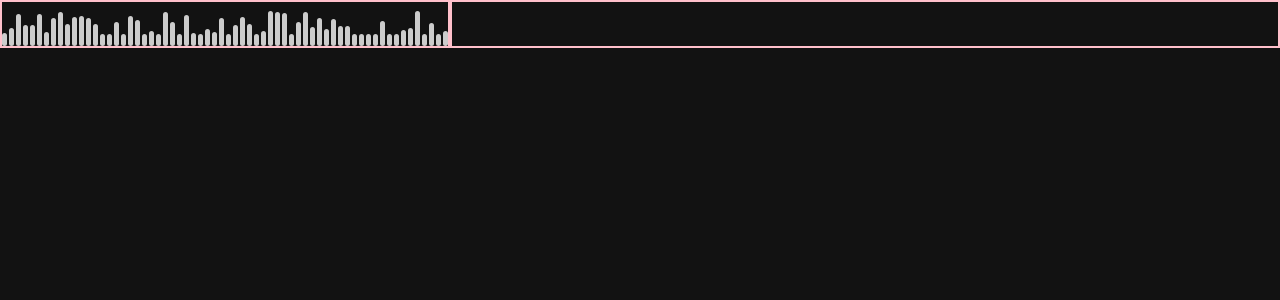
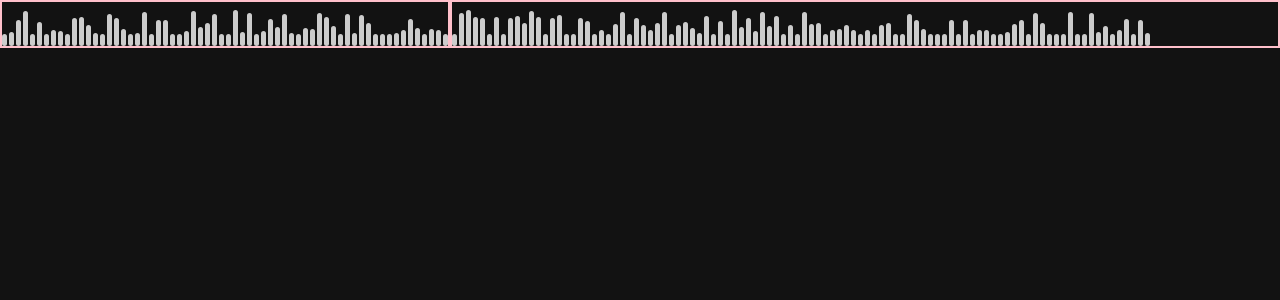
Before and after one commit to TinGoll/diagram, a React (Vite) app: page / in a window 1280 px wide. Shown: the top 300 px of the page. Built offline with nearby package versions, Linux system fonts and the light colour scheme.

Commit message:
click while dragging is disabled

```diff
--- a/src/App.tsx
+++ b/src/App.tsx
@@ -32,14 +32,14 @@ export const App = () => {
           />
         </div>
         <div className="block">
-          {/* <TimelineChart
-            bars={Array.from({ length: 300000 }, (_, i) => ({
+          <TimelineChart
+            bars={Array.from({ length: 100 }, (_, i) => ({
               id: `bar-${i}`,
               value: Math.random() * 100,
               color: i > 120 ? "#f66" : "#ccc",
             }))}
             onBarClick={(id) => console.log("Clicked:", id)}
-          /> */}
+          />
         </div>
       </Grid>
     </StyledApp>
--- a/src/TimelineChart.tsx
+++ b/src/TimelineChart.tsx
@@ -24,6 +24,7 @@ type Props<T = unknown> = {
   minBarHeight?: number;
   overscan?: number;
   selectedColor?: string;
+  dragThreshold?: number;
   onBarClick?: (id: string, bar: BarData<T>) => void;
   getBarHighlightColor?: (bar: BarData) => string;
 };
@@ -63,6 +64,7 @@ const Bar = styled.div<{
   color: string;
   barWidth: number;
   hitboxWidth: number;
+  isContainerActuallyDragging: boolean;
 }>`
   position: absolute;
   bottom: 0;
@@ -71,7 +73,7 @@ const Bar = styled.div<{
   height: ${({ height }) => height}px;
   background-color: ${({ color }) => color};
   border-radius: ${({ barWidth, height }) => Math.min(barWidth, height) / 2}px;
-  cursor: pointer;
+  cursor: ${({ isContainerActuallyDragging }) => (isContainerActuallyDragging ? "grabbing" : "pointer")};
 
   &:hover {
     opacity: 0.8;
@@ -96,6 +98,7 @@ export const TimelineChart: FC<Props> = ({
   minBarHeight = 12,
   overscan = 10,
   selectedColor = "#0BA5BE",
+  dragThreshold = 5,
   onBarClick,
   getBarHighlightColor,
 }) => {
@@ -108,6 +111,7 @@ export const TimelineChart: FC<Props> = ({
   const [scrollLeft, setScrollLeft] = useState(0);
   const [containerWidth, setContainerWidth] = useState(0);
   const [isScrollable, setIsScrollable] = useState(false);
+  const [isActuallyDragging, setIsActuallyDragging] = useState(false);
 
   const maxValue = useMemo(() => {
     if (bars.length === 0) return 1;
@@ -119,8 +123,12 @@ export const TimelineChart: FC<Props> = ({
   const totalWidth = bars.length * barStep;
 
   const isDraggingRef = useRef(false);
+  const didMoveSignificantlyRef = useRef(false);
+  const dragStartCoordsRef = useRef({ x: 0, y: 0 });
+
   const dragStartXRef = useRef(0);
   const scrollStartRef = useRef(0);
+
   const velocityRef = useRef(0);
   const animationFrame = useRef(0);
   const lastTimestamp = useRef(0);
@@ -130,6 +138,7 @@ export const TimelineChart: FC<Props> = ({
     const scroll = containerRef.current.scrollLeft;
     const nearestIndex = Math.round(scroll / barStep);
     const snapTo = nearestIndex * barStep;
+
     containerRef.current.scrollTo({ left: snapTo, behavior: "smooth" });
   }, [barStep]);
 
@@ -137,7 +146,6 @@ export const TimelineChart: FC<Props> = ({
     const friction = 0.86;
 
     const step = (timestamp: number) => {
-
       if (!containerRef.current) return;
 
       const dt = timestamp - lastTimestamp.current;
@@ -190,11 +198,20 @@ export const TimelineChart: FC<Props> = ({
 
   const onMouseDown = useCallback(
     (e: React.MouseEvent) => {
-      if (!isScrollable) return;
+      if (!isScrollable) {
+        return;
+      }
+
+      e.preventDefault();
+
       isDraggingRef.current = true;
+      didMoveSignificantlyRef.current = false;
+      dragStartCoordsRef.current = { x: e.clientX, y: e.clientY };
+
       dragStartXRef.current = e.clientX;
       scrollStartRef.current = containerRef.current?.scrollLeft || 0;
       velocityRef.current = 0;
+
       cancelAnimationFrame(animationFrame.current);
       if (containerRef.current) {
         containerRef.current.classList.add("dragging");
@@ -205,29 +222,54 @@ export const TimelineChart: FC<Props> = ({
 
   const onMouseMove = useCallback(
     (e: MouseEvent) => {
-      if (!isDraggingRef.current || !containerRef.current || !isScrollable)
+      if (!isDraggingRef.current || !containerRef.current || !isScrollable) {
         return;
+      }
+
+      const dxTotal = e.clientX - dragStartCoordsRef.current.x;
+
       e.preventDefault();
+
+      if (!didMoveSignificantlyRef.current) {
+        if (Math.abs(dxTotal) > dragThreshold) {
+          didMoveSignificantlyRef.current = true;
+          setIsActuallyDragging(true);
+        }
+      }
+
+      if (didMoveSignificantlyRef.current) {
         const dx = e.clientX - dragStartXRef.current;
         const newScrollLeft = scrollStartRef.current - dx;
+
         containerRef.current.scrollLeft = newScrollLeft;
         velocityRef.current = -(e.clientX - dragStartXRef.current) / 2;
         dragStartXRef.current = e.clientX;
         scrollStartRef.current = newScrollLeft;
+      }
     },
     [isScrollable]
   ); // Добавили isScrollable
 
   const onMouseUp = useCallback(() => {
-    if (!isDraggingRef.current || !isScrollable) return;
+    if (!isDraggingRef.current || !isScrollable) {
+      return;
+    }
+
+    const wasSignificantDrag = didMoveSignificantlyRef.current;
     isDraggingRef.current = false;
+    setIsActuallyDragging(false);
+
     if (containerRef.current) {
       containerRef.current.classList.remove("dragging");
     }
+
+    if (wasSignificantDrag) {
       if (Math.abs(velocityRef.current) > 0.5) {
         applyInertia();
       } else {
         snapToNearestBar();
+        velocityRef.current = 0;
+      }
     }
   }, [applyInertia, isScrollable, snapToNearestBar]);
 
@@ -251,6 +293,10 @@ export const TimelineChart: FC<Props> = ({
   );
 
   const handleClick = (bar: BarData) => {
+    if (didMoveSignificantlyRef.current) {
+      return;
+    }
+
     if (externalValue === undefined) {
       setInternalSelectedId(bar.id);
     }
@@ -290,6 +336,7 @@ export const TimelineChart: FC<Props> = ({
               color={color}
               onClick={() => handleClick(bar)}
               title={`ID: ${bar.id}, Value: ${bar.value}`}
+              isContainerActuallyDragging={isActuallyDragging}
             />
           );
         })}
```
Lines whose indentation alone changed are shown as unchanged.
